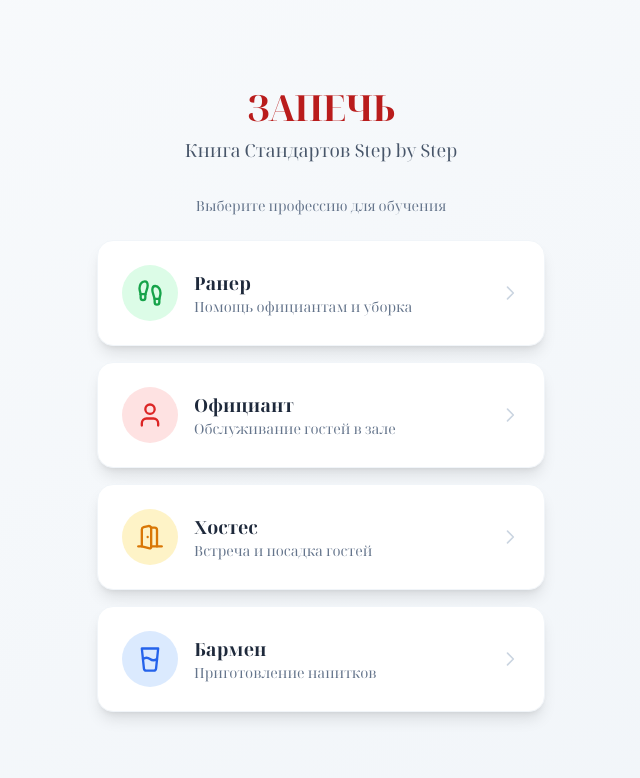
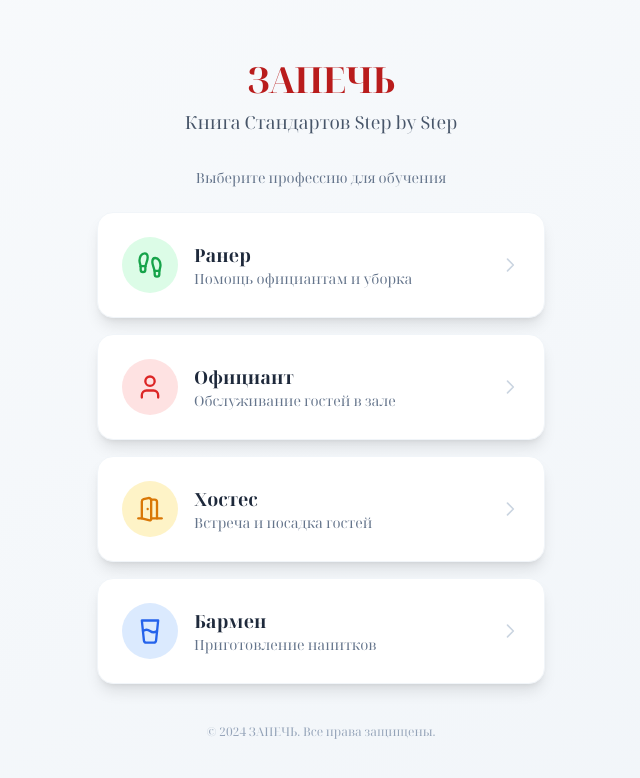
Before and after one commit to ShadowNos1/zapech-training, a React (Vite) app: page / in a window 1280 px wide. Shown: the top 778 px of the page, without its empty margins (319-959 px from the left). Built offline with nearby package versions, Linux system fonts and the light colour scheme; the HTML template or start-up script is replaced by a standard one.

Commit message:
1.22 pages

```diff
--- a/src/components/ProfessionSelect.jsx
+++ b/src/components/ProfessionSelect.jsx
@@ -42,6 +42,9 @@ function ProfessionSelect({ onSelect }) {
           );
         })}
       </div>
+      <div className="mt-10 text-center text-slate-400 text-xs">
+        © 2024 ЗАПЕЧЬ. Все права защищены.
+      </div>
     </div>
   );
 }
```
